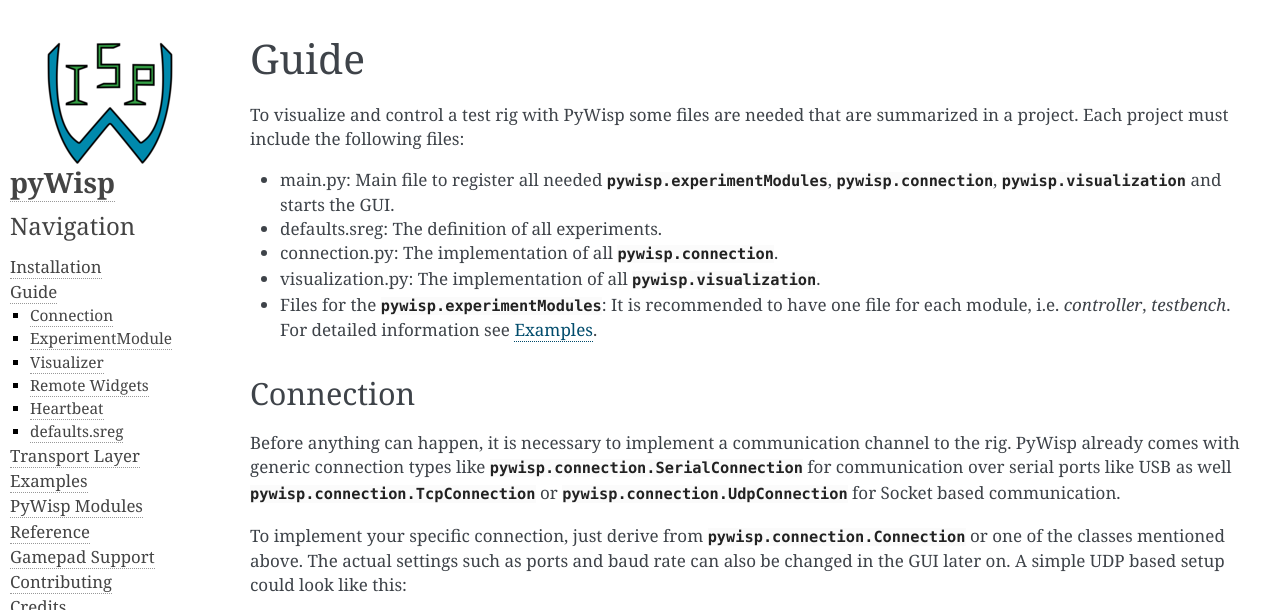
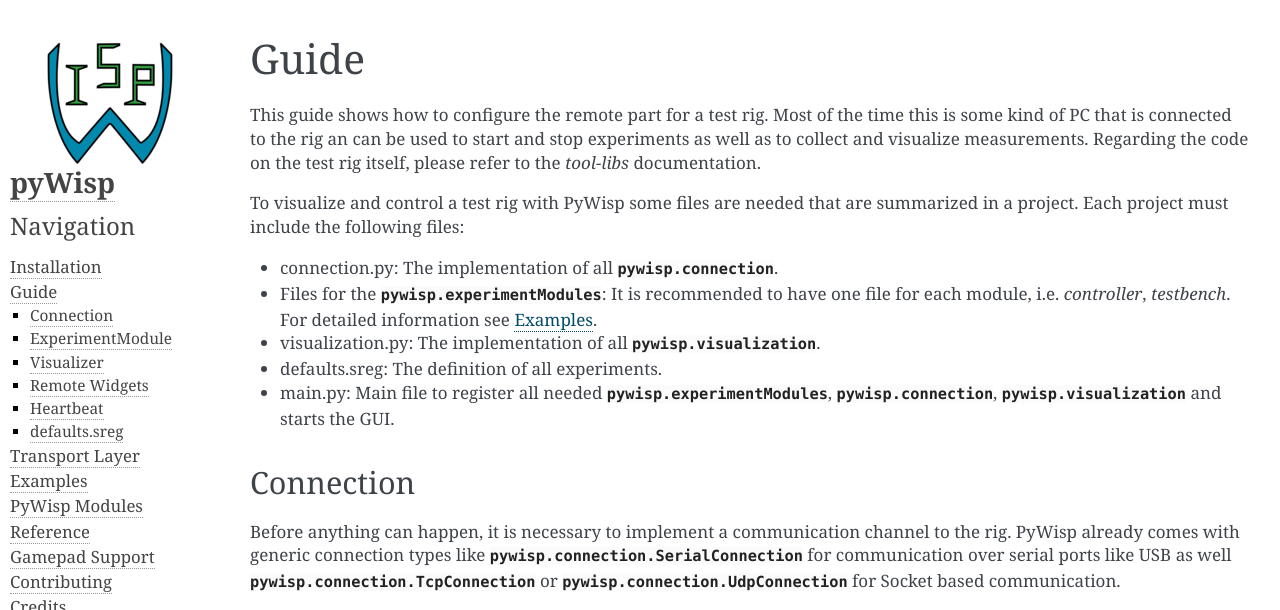
Before and after one commit to umit-iace/tool-pywisp, a Sphinx documentation site: the page built from docs/guide/index.rst, in a window 1280 px wide and 900 px high, cut to the strip 0-610 px from the top of the window. Built offline with Sphinx 7.4.7, drawn with Linux system fonts in a browser that asks for light colours; formulas are drawn with MathJax 3; the version number is read from the project's files by our own code; some of the changed text lies outside the part shown.

Commit message:
Last touch-up for the guide

```diff
--- a/docs/guide/index.rst
+++ b/docs/guide/index.rst
@@ -2,16 +2,21 @@
 Guide
 =====
 
+This guide shows how to configure the remote part for a test rig.
+Most of the time this is some kind of PC that is connected to the rig an can be used
+to start and stop experiments as well as to collect and visualize measurements.
+Regarding the code on the test rig itself, please refer to the `tool-libs` documentation.
+
 To visualize and control a test rig with PyWisp some files are needed that are summarized in a project. Each project
 must include the following files:
 
+- connection.py: The implementation of all :mod:`pywisp.connection`.
+- Files for the :mod:`pywisp.experimentModules`: It is recommended to have one file for each module, i.e. `controller`,
+  `testbench`. For detailed information see :ref:`chapter_examples`.
+- visualization.py: The implementation of all :mod:`pywisp.visualization`.
+- defaults.sreg: The definition of all experiments.
 - main.py: Main file to register all needed :mod:`pywisp.experimentModules`, :mod:`pywisp.connection`,
   :mod:`pywisp.visualization` and starts the GUI.
-- defaults.sreg: The definition of all experiments.
-- connection.py: The implementation of all :mod:`pywisp.connection`.
-- visualization.py: The implementation of all :mod:`pywisp.visualization`.
-- Files for the :mod:`pywisp.experimentModules`: It is recommended to have one file for each module, i.e. `controller`,
-  `testbench`. For detailed information see :ref:`chapter_examples`.
 
 Connection
 ----------
@@ -168,12 +173,12 @@ Below a normal configuration with two experiments is presented:
         MplExampleVisualizer:
 
       Config:
-        TimerTime: 40
-        MovingWindowSize: 5
+        TimerTime: 40  # [] = ms, update interval of the GUI plots
+        MovingWindowSize: 5  # [] = s
         MovingWindowEnable: True
 
 In this example `Test` and `SeriesTrajectory` are derived :mod:`pywisp.experimentModules` classes. The settings below
-of `Remote` configurates a Push Button, that is connected to ´Value1` of the :mod:`pywisp.experimentModules` class
+of `Remote` configures a Push Button, that is connected to ´Value1` of the :mod:`pywisp.experimentModules` class
 `Test`. The 'Config' section shows the settings for the plot configuration.
 
 For detailed information see the :ref:`chapter_examples` section.
```
Also changed, not shown: 1 other file.
